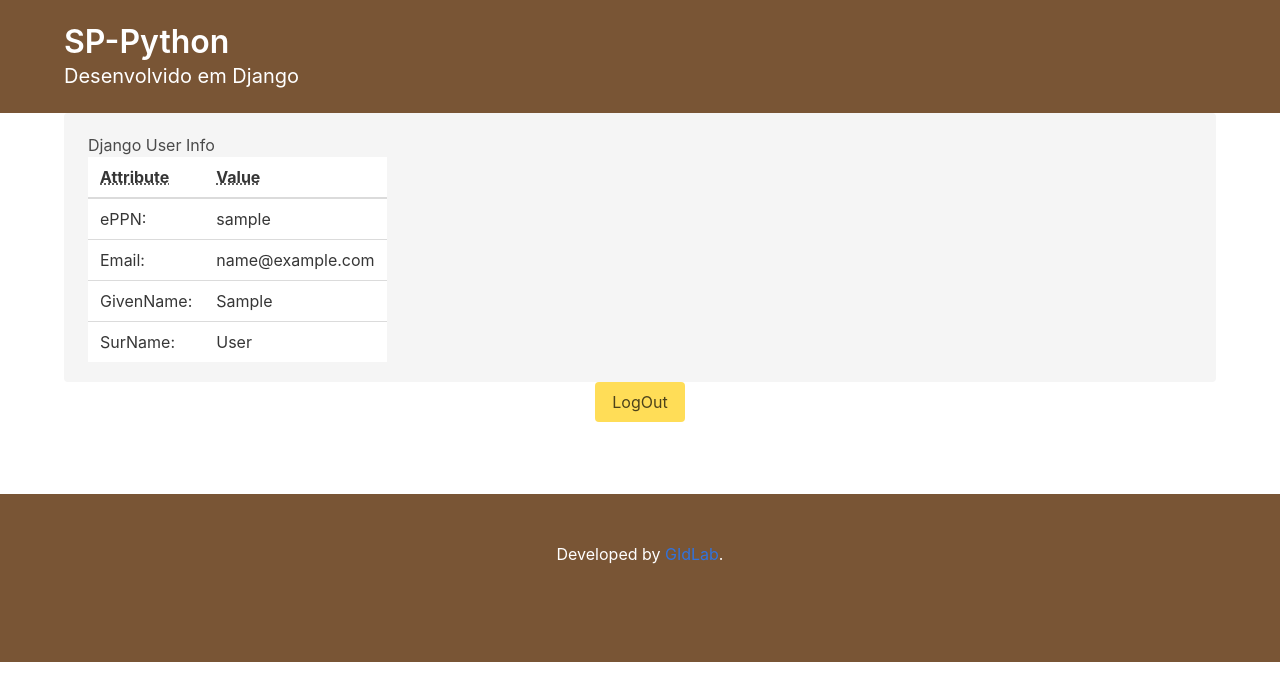
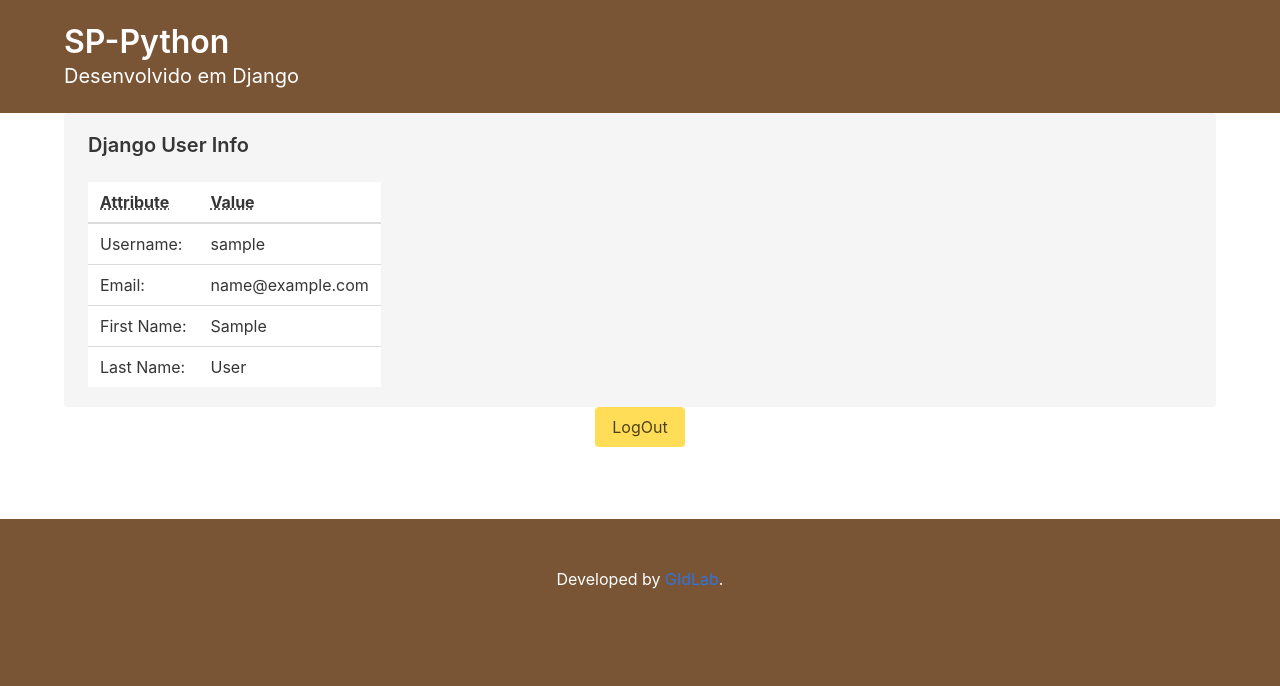
Before and after one commit to sarom-torres/sp-djangosaml, a Django app: page /users/ in a window 1280 px wide. Shown: the top 686 px of the page. Run offline with Django 3.2, Linux system fonts and the light colour scheme; the visitor is signed in with stand-in values (Sample User, id 1).

Commit message:
add title in user page

```diff
--- a/base/templates/base/users.html
+++ b/base/templates/base/users.html
@@ -6,7 +6,7 @@
 
 <div class="container">
   <div class="notification">
-          <h2>Django User Info</h2>
+	<h1 class="subtitle"><strong>Django User Info</strong></h1>
     <table class="table">
 	  <thead>
    	     <tr>
@@ -17,7 +17,7 @@
 	  </thead>
     	  <tbody>
                   <tr>
-                    <td>ePPN:</td>
+                    <td>Username:</td>
                     <td>{{ user.username }}</td>
                   </tr>
 
@@ -27,12 +27,12 @@
                   </tr>
 
                   <tr>
-                    <td>GivenName:</td>
+                    <td>First Name:</td>
                     <td>{{ user.first_name }}</td>
                   </tr>
 
                   <tr>
-                    <td>SurName:</td>
+                    <td>Last Name:</td>
 	            <td>{{ user.last_name }}</td>
                   </tr>
 
```
